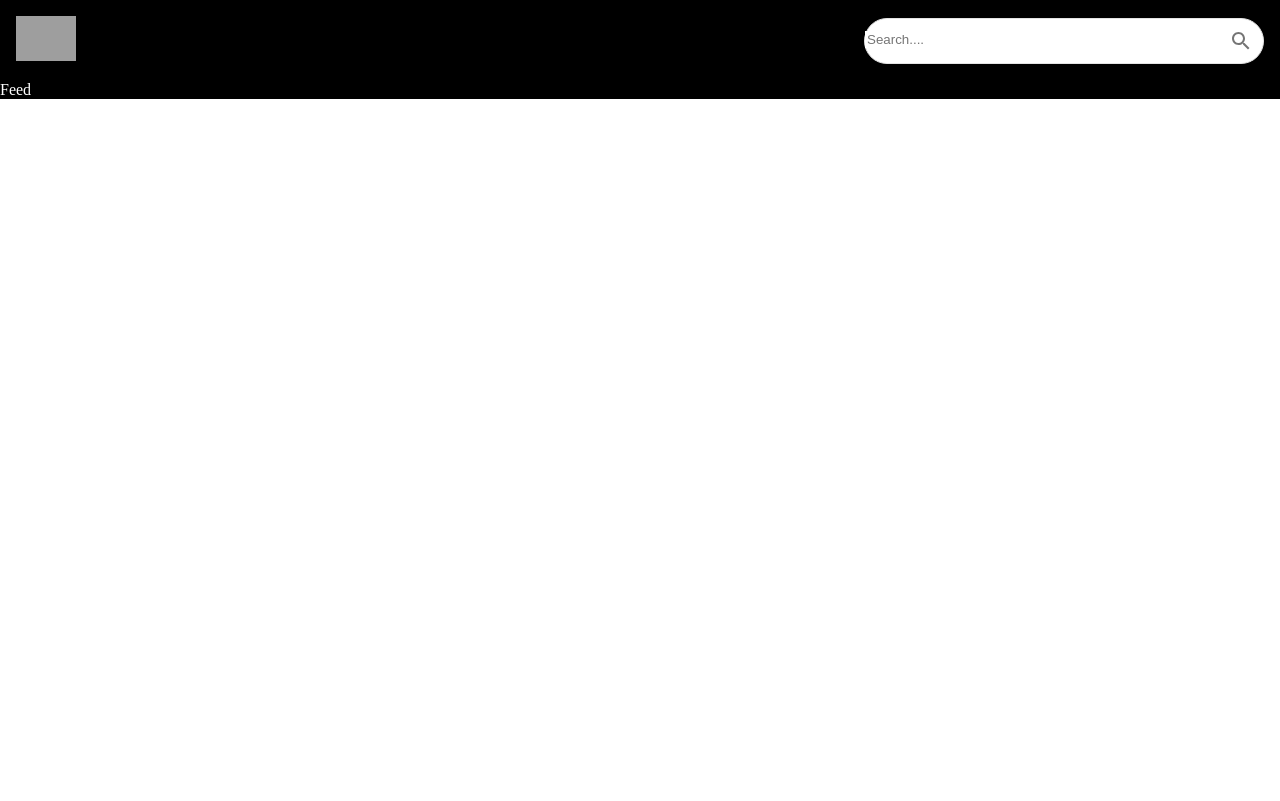
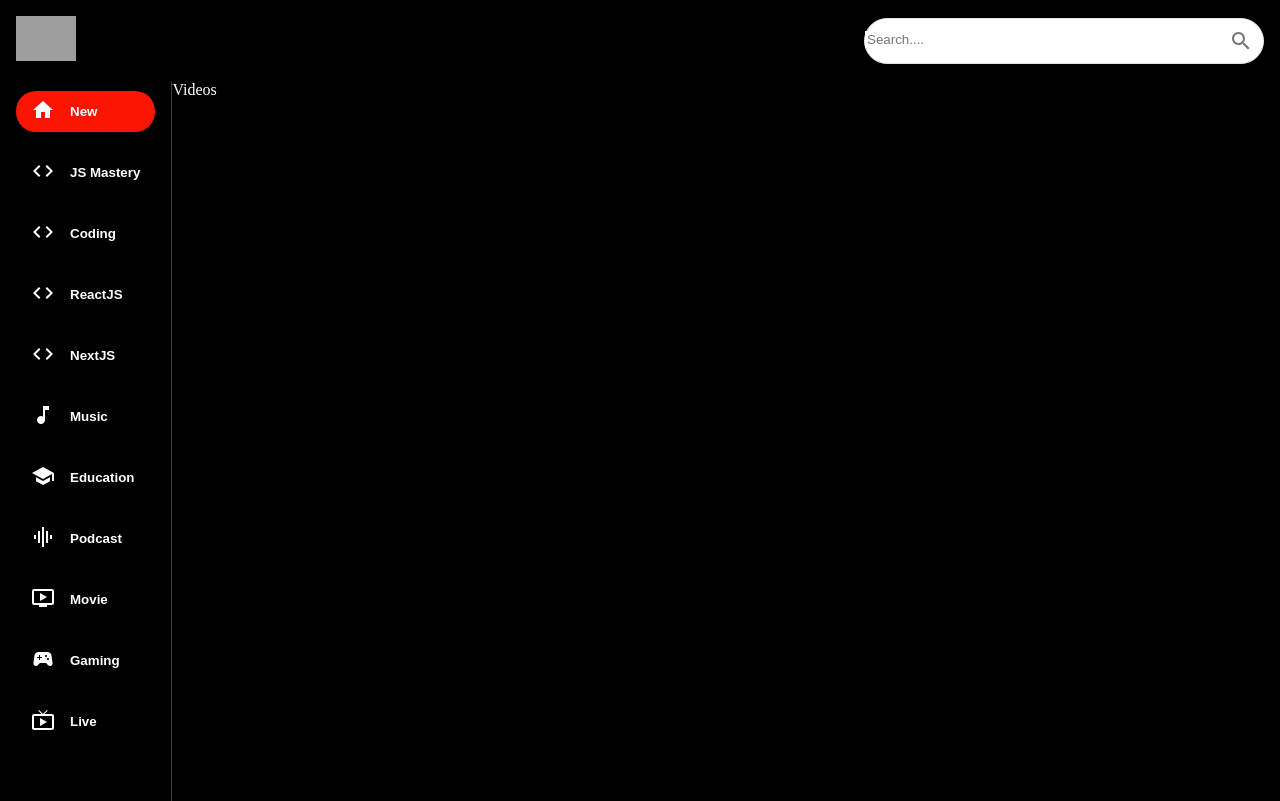
Before and after one commit to sengar6392/Youtube-Clone, a React (Create React App) app: page / in a window 1280 px wide. Built offline with nearby package versions, Linux system fonts and the light colour scheme; grey boxes are pictures that could not be loaded.

Commit message:
Added SideBar

```diff
--- a/src/components/Feed.jsx
+++ b/src/components/Feed.jsx
@@ -1,8 +1,17 @@
+import { Box, Stack } from '@mui/material'
 import React from 'react'
+import SideBar from './SideBar'
 
 const Feed = () => {
   return (
-    <div>Feed</div>
+    <Stack sx={{flexDirection:{sx:"column",md:"row"}}}>
+      <Box sx={{height:{sx:"auto",md:"90vh"},borderRight:"1px solid #3d3d3d",px:{sx:"0",md:2}}}>
+        <SideBar/>
+      </Box>
+      <Box>
+        Videos
+      </Box>
+    </Stack>
   )
 }
 
--- /dev/null
+++ b/src/components/SideBar.jsx
@@ -0,0 +1,26 @@
+import { Stack } from '@mui/material'
+import React from 'react'
+import { categories } from '../utils/constants'
+
+const SideBar = () => {
+    let selectedCategory="New";
+  return (
+    <Stack direction={"row"} sx={{overflowY:"auto", height:{sx:"auto",md:"95%"},flexDirection:{md:"column"}}}>
+        {
+            categories.map(category=>{
+                return(
+                    <button className='category-btn' key={category.name} style={{
+                        background: category.name === selectedCategory && "#FC1503",
+                        color: "white",
+                      }}>
+                        <span style={{marginRight:"15px"}}>{category.icon}</span>
+                        <span>{category.name}</span>
+                    </button>
+                )
+            })
+        }
+    </Stack>
+  )
+}
+
+export default SideBar
--- a/src/index.css
+++ b/src/index.css
@@ -1,3 +1,19 @@
+:root {
+  --color-primary: #e7e7e7;
+  --color-secondary: #000;
+  --color-white: #ffffff;
+  --color-black: #000;
+  --color-grey0: #f8f8f8;
+  --color-grey-1: #f3eeee;
+  --color-grey-2: #b2becd;
+  --color-grey-3: #6c7983;
+  --color-grey-4: #454e56;
+  --color-grey-5: #2a2e35;
+  --color-grey-6: #12181b;
+  --br-sm-2: 14px;
+  --box-shadow-1: 0 3px 15px rgba(0, 0, 0, 0.3);
+}
+
 html,
 body {
   margin: 0;
```
